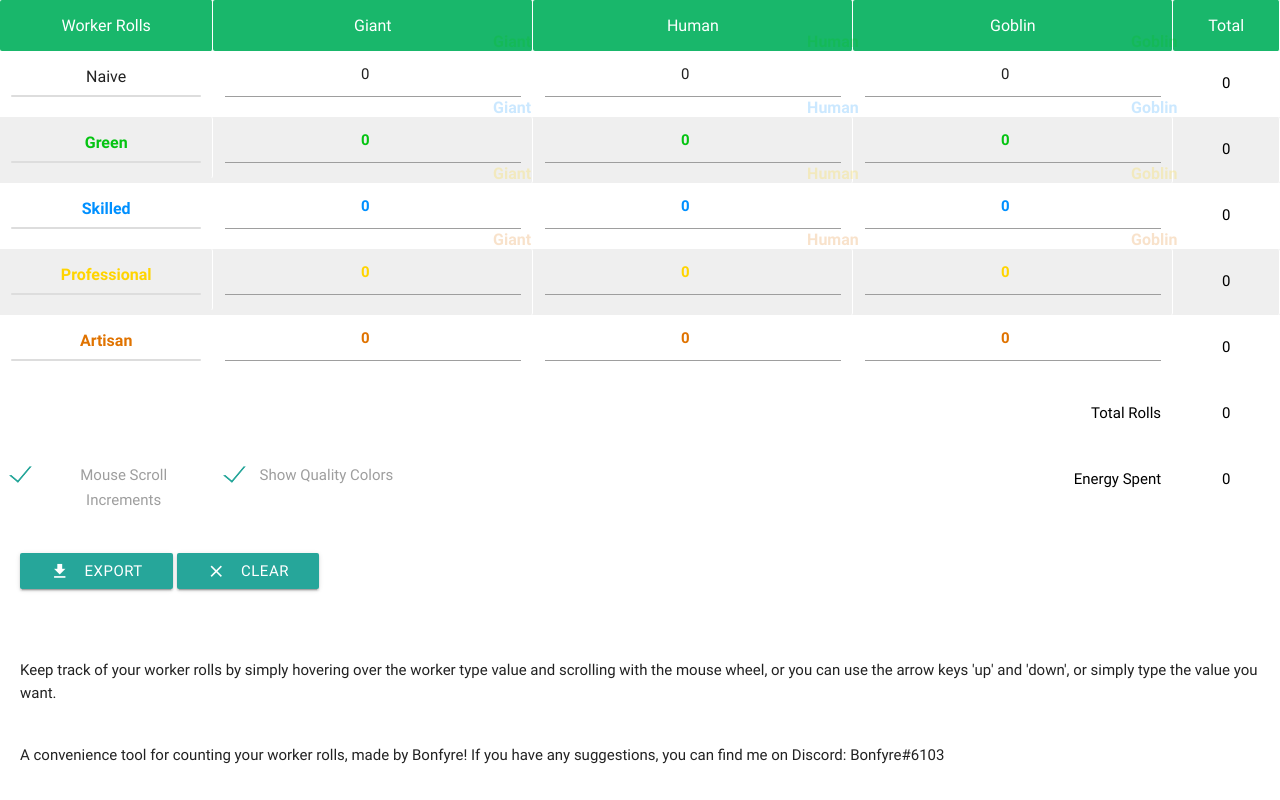
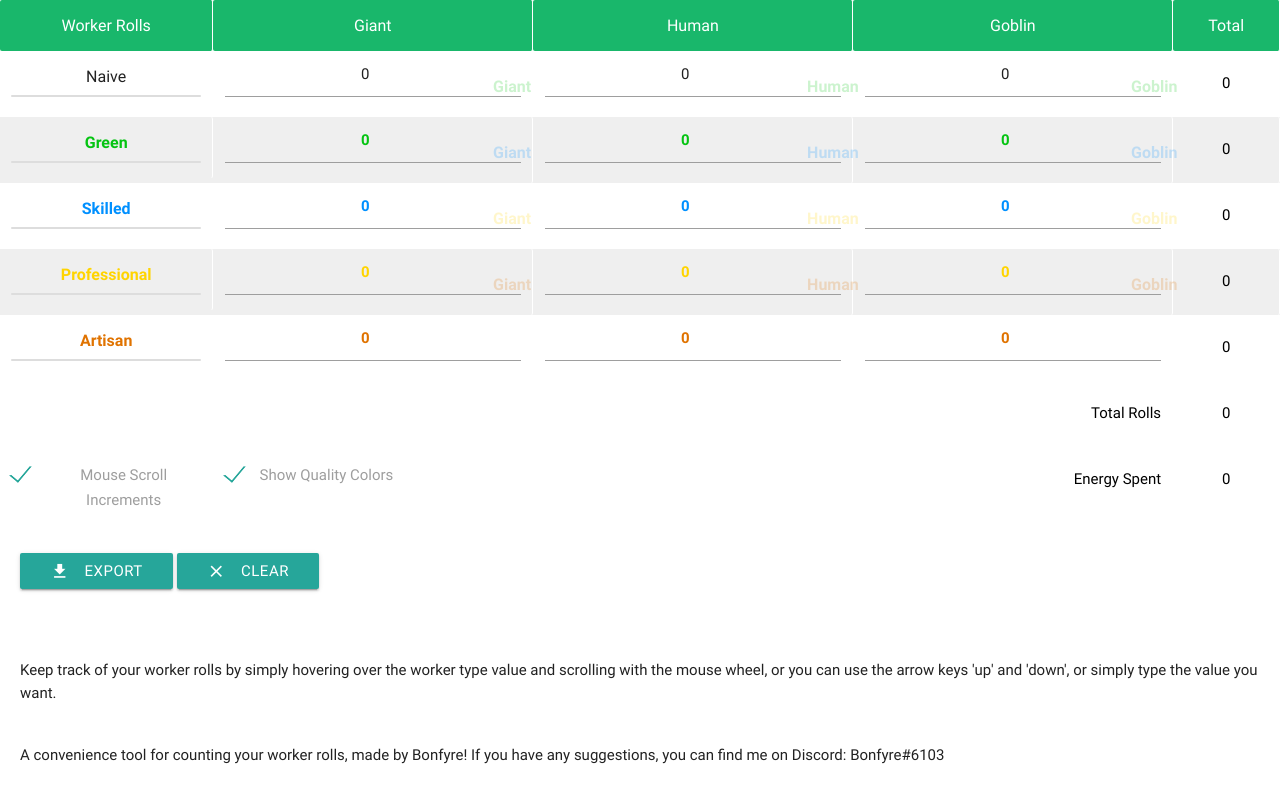
Before and after one commit to BenDol/bdo-worker-rolls, a plain HTML site: page index.html in a window 1280 px wide. Both pictures are taken after a click on the label "Show Quality Colors". Drawn offline with nearby package versions, Linux system fonts and the light colour scheme.

Commit message:
Fix the helper text positioning.

```diff
--- a/css/style.css
+++ b/css/style.css
@@ -97,21 +97,21 @@ table.colored .race span {
 #giant span {
   position: absolute;
   margin-left: -28px;
-  margin-top: -85px;
+  margin-top: -40px;
   opacity: 0.2;
 }
 
 #human span {
   position: absolute;
   margin-left: -34px;
-  margin-top: -85px;
+  margin-top: -40px;
   opacity: 0.2;
 }
 
 #goblin span {
   position: absolute;
   margin-left: -30px;
-  margin-top: -85px;
+  margin-top: -40px;
   opacity: 0.2;
 }
 
```
